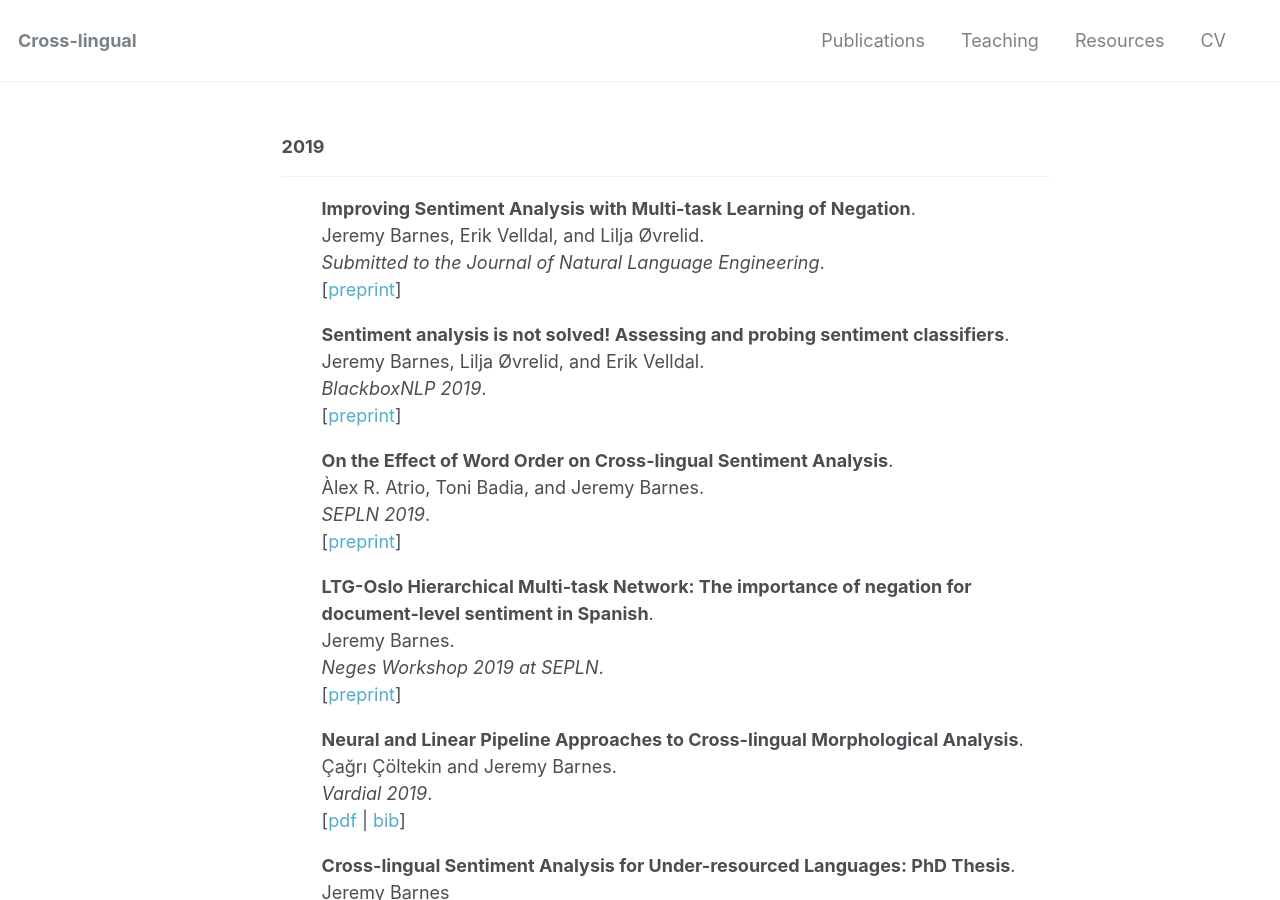
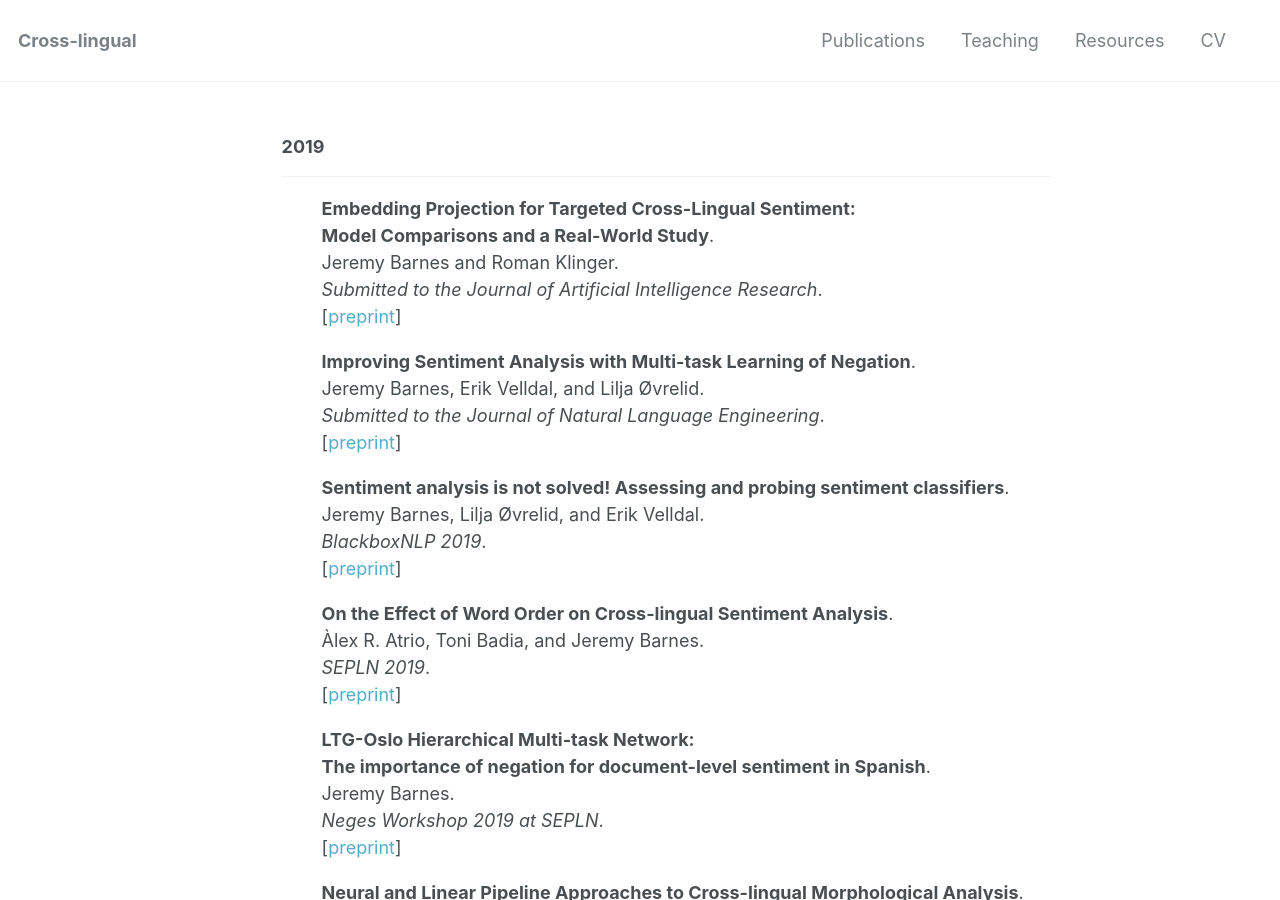
Before and after one commit to jerbarnes/jbarnesspain.github.io, a Jekyll site: the page built from publications/index.html, in a window 1280 px wide and 900 px high. Built offline with Jekyll 4.4.1, drawn with Linux system fonts in a browser that asks for light colours.

Commit message:
added preprint for targeted crosslingual work

```diff
--- a/publications/index.html
+++ b/publications/index.html
@@ -8,6 +8,15 @@ title: Selected Publications
 
 
 <h3> 2019 </h3><hr>
+
+<ul>
+        <strong>
+        Embedding Projection for Targeted Cross-Lingual Sentiment:<br>
+        Model Comparisons and a Real-World Study</strong>.<br>
+        Jeremy Barnes and Roman Klinger.<br>
+        <i>Submitted to the Journal of Artificial Intelligence Research</i>.<br>
+        [<a href="/downloads/crosslingual_sentiment_analysis.pdf">preprint</a>]
+</ul>
 
 <ul>
         <strong>
@@ -35,7 +44,8 @@ title: Selected Publications
 
 <ul>
 		<strong>
-		LTG-Oslo Hierarchical Multi-task Network: The importance of negation for document-level sentiment in Spanish</strong>.<br>
+		LTG-Oslo Hierarchical Multi-task Network:<br>
+        The importance of negation for document-level sentiment in Spanish</strong>.<br>
 		Jeremy Barnes.<br>
 		<i>Neges Workshop 2019 at SEPLN</i>.<br>
 		[<a href="/downloads/neges2019.pdf">preprint</a>]
```
Also changed, not shown: 1 other file.
